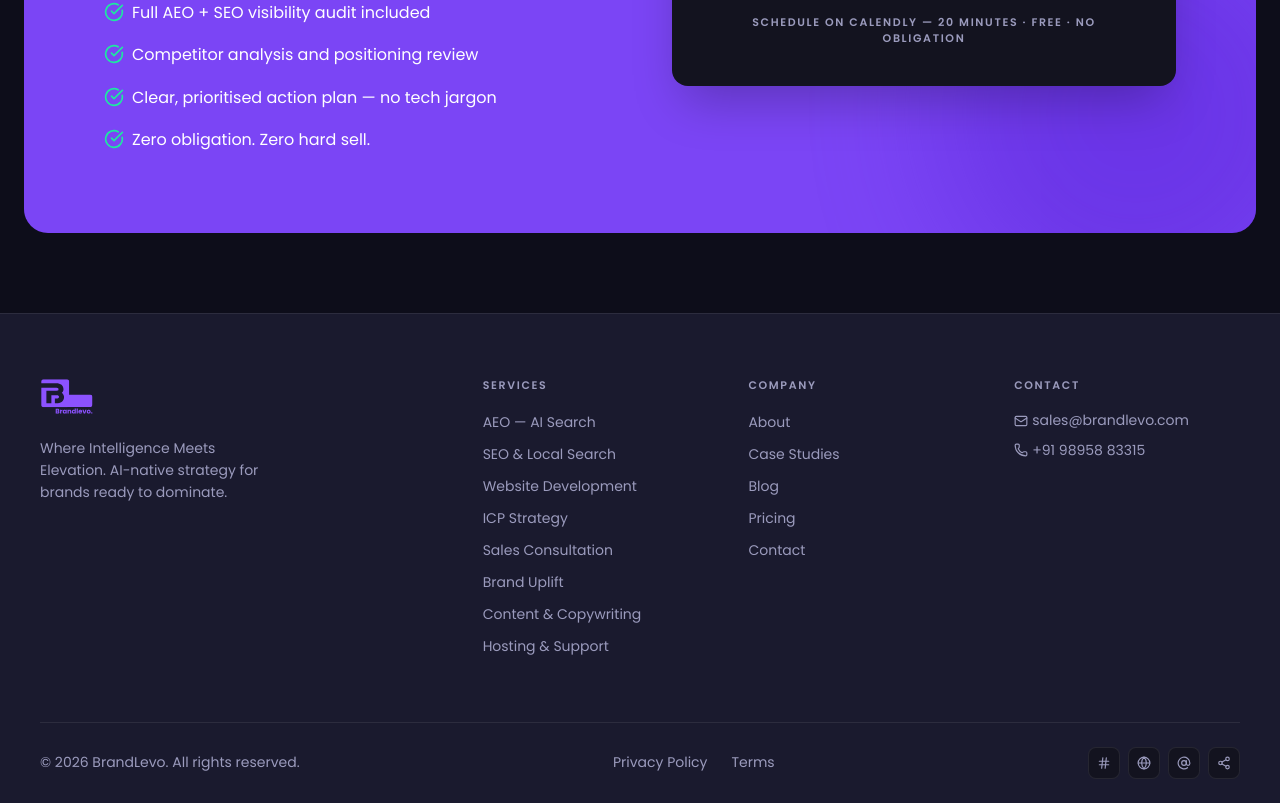
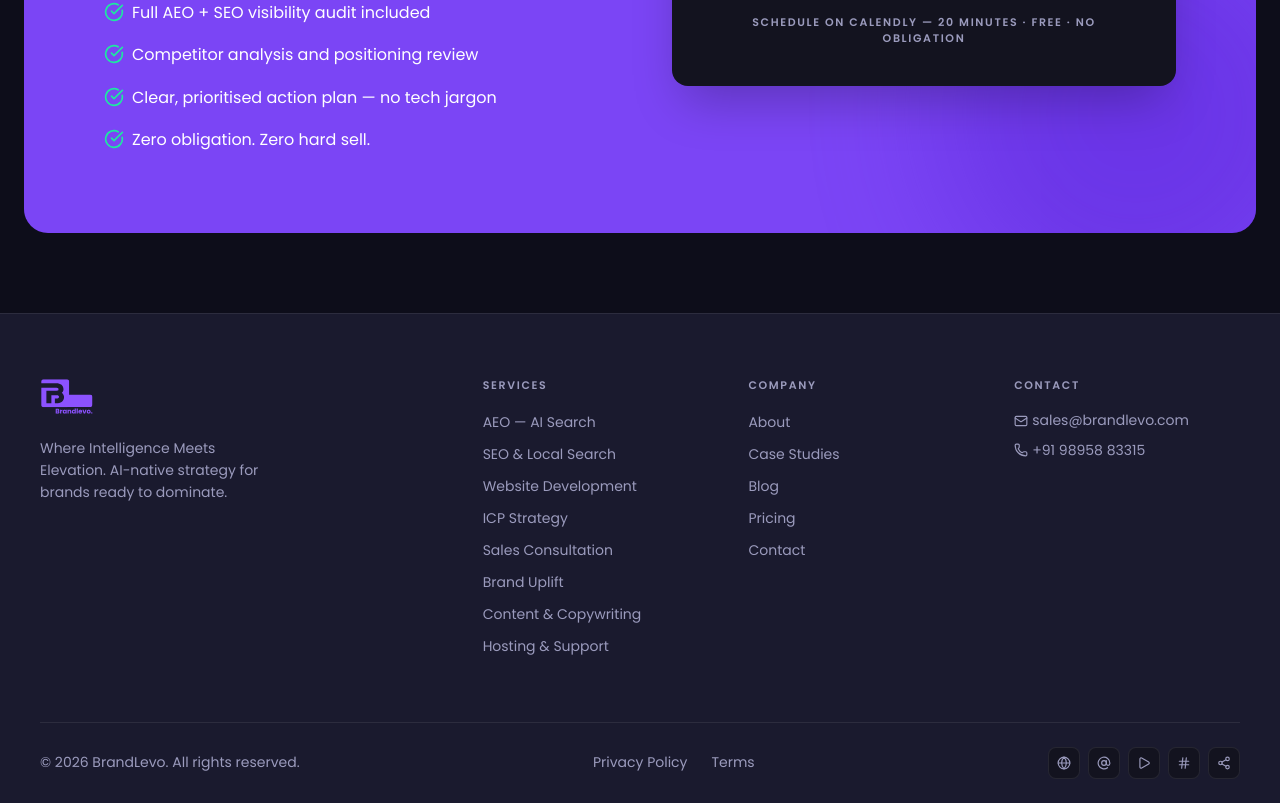
Before and after one commit to BrandLevo/brandlevo-marketing-web, a Next.js app: page / in a window 1280 px wide. Shown: the part 8093-8896 px from the top of the page. Built offline with nearby package versions, Linux system fonts and the light colour scheme.

Commit message:
chore: add Play icon representing live YouTube channel in the footer

```diff
--- a/src/components/footer.tsx
+++ b/src/components/footer.tsx
@@ -1,5 +1,5 @@
 import Link from "next/link";
-import { Hash, Globe, AtSign, Share2, Mail, Phone } from "lucide-react";
+import { Hash, Globe, AtSign, Share2, Mail, Phone, Play } from "lucide-react";
 
 const services = [
   { label: "AEO — AI Search", href: "/services" },
@@ -22,9 +22,10 @@ const company = [
 
 // Update "#" hrefs with real profile URLs when created
 const socials = [
-  { icon: Hash, href: "#", label: "X (Twitter)" },       // TODO: https://twitter.com/brandlevo
   { icon: Globe, href: "https://www.linkedin.com/company/brandlevo/", label: "LinkedIn" },
   { icon: AtSign, href: "https://www.instagram.com/brandlevo/", label: "Instagram" },
+  { icon: Play, href: "https://www.youtube.com/@brandlevo", label: "YouTube" },
+  { icon: Hash, href: "#", label: "X (Twitter)" },       // TODO: https://twitter.com/brandlevo
   { icon: Share2, href: "#", label: "Facebook" },         // TODO: https://facebook.com/brandlevo
 ];
 
```
